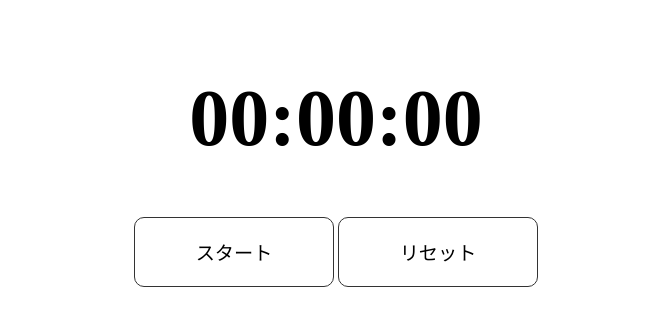
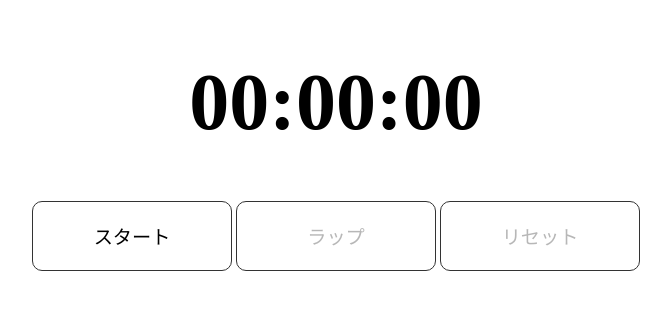
Before and after one commit to fy1215/stopwatch, a plain HTML site: page index.html in a window 1280 px wide. Shown: the part 255-580 px from the top of the page, without its empty margins (304-975 px from the left). Drawn offline with Linux system fonts and the light colour scheme.

Commit message:
Update index.html

```diff
--- a/index.html
+++ b/index.html
@@ -13,8 +13,10 @@
         <h1 id="time">00:00:00</h1>
         <div class="btns">
             <button id="start">スタート</button>
-            <button id="reset">リセット</button>
+            <button id="lap" disabled>ラップ</button>
+            <button id="reset" disabled>リセット</button>
         </div>
+        <ul id="lapList"></ul>
     </div>
     <script src="script.js"></script>
 </body>
```
